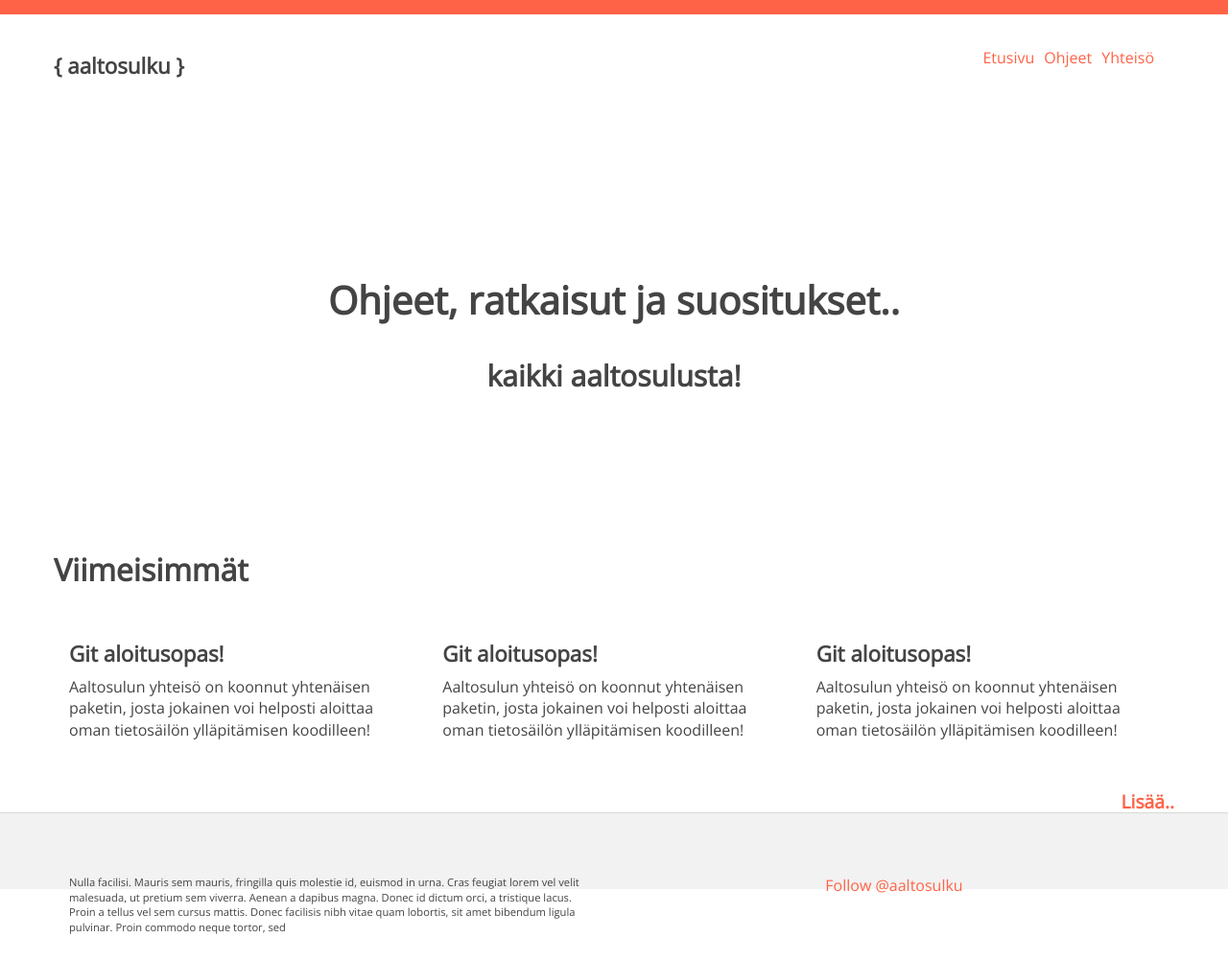
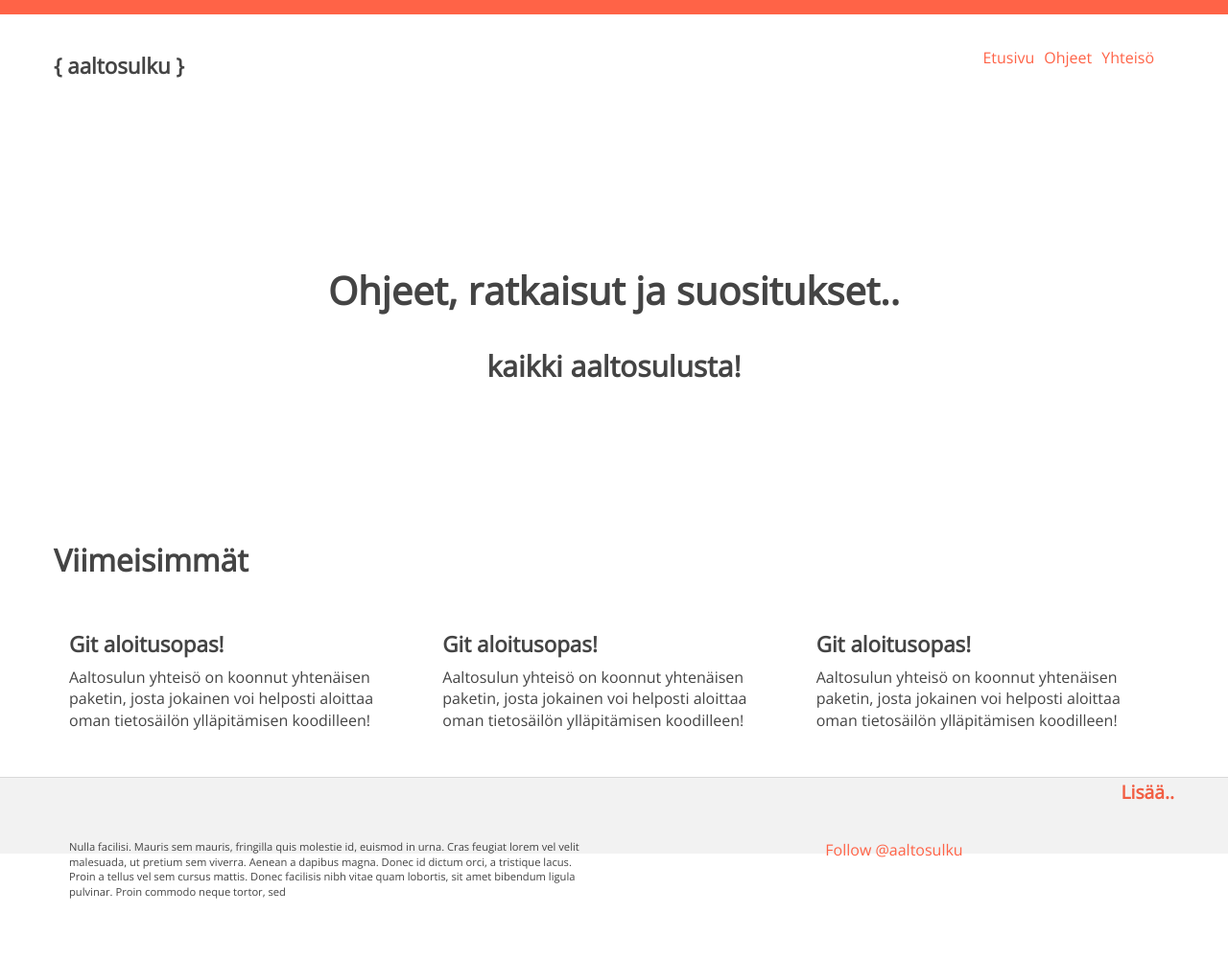
Before and after one commit to KimmoCommit/aaltoJekyll, a Jekyll site: the page built from index.html, in a window 1280 px wide. Shown: the whole page at 96% size. Built offline with Jekyll 4.4.1, drawn with Linux system fonts in a browser that asks for light colours; comment, search, counter and statistics services are not loaded; after the commit the page ends 965 px from its top, so only the background shows below that.

Commit message:
erilainen toteutus fuutterista alhaalla

```diff
--- a/assets/css/index.css
+++ b/assets/css/index.css
@@ -92,18 +92,13 @@ header {
 
 /* line 101, ../compass/sass/aaltosulku.scss */
 .content-container {
-  /**seuraavat muutokset tehty: http://www.cssreset.com/how-to-keep-footer-at-bottom-of-page-with-css/ mukaan **/
-  position: relative;
   min-height: 100%;
+  height: auto !important;
+  height: 100%;
+  margin: 0 auto;
 }
 
 /**seuraavat muutokset tehty: http://www.cssreset.com/how-to-keep-footer-at-bottom-of-page-with-css/ mukaan **/
-/* line 109, ../compass/sass/aaltosulku.scss */
-.content {
-  padding: 10px;
-  padding-bottom: 80px;
-}
-
 /* line 7, ../compass/sass/index.scss */
 .intro {
   background-color: white;
--- a/assets/css/ohjeet.css
+++ b/assets/css/ohjeet.css
@@ -92,18 +92,13 @@ header {
 
 /* line 101, ../compass/sass/aaltosulku.scss */
 .content-container {
-  /**seuraavat muutokset tehty: http://www.cssreset.com/how-to-keep-footer-at-bottom-of-page-with-css/ mukaan **/
-  position: relative;
   min-height: 100%;
+  height: auto !important;
+  height: 100%;
+  margin: 0 auto;
 }
 
 /**seuraavat muutokset tehty: http://www.cssreset.com/how-to-keep-footer-at-bottom-of-page-with-css/ mukaan **/
-/* line 109, ../compass/sass/aaltosulku.scss */
-.content {
-  padding: 10px;
-  padding-bottom: 80px;
-}
-
 /* line 12, ../compass/sass/ohjeet.scss */
 #toc .toc-title {
   font-size: 90%;
```
Also changed, not shown: assets/compass/sass/aaltosulku.scss (+6 -6 lines), assets/css/aaltosulku.css (+3 -7 lines).
